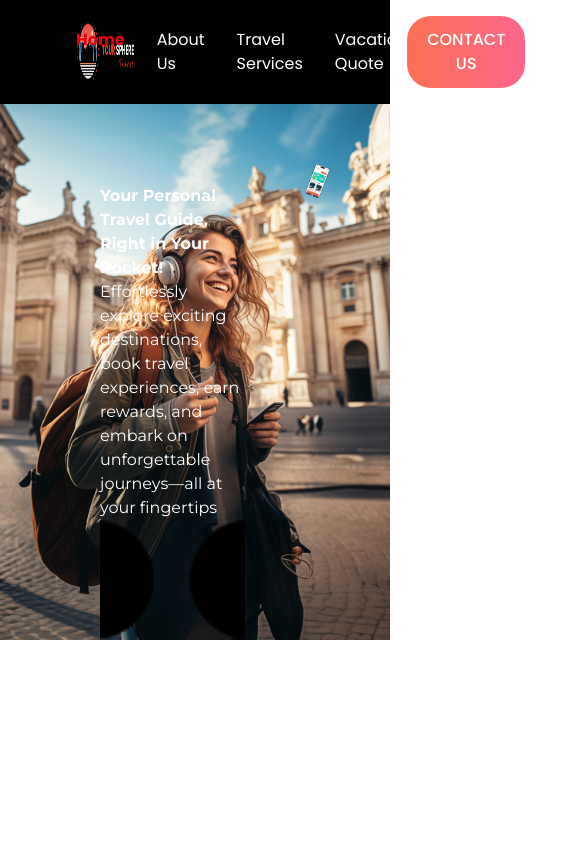
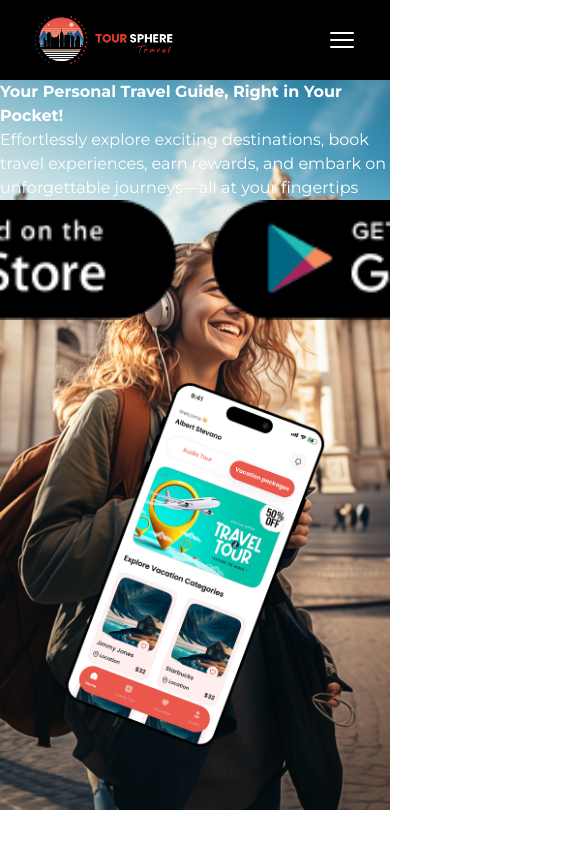
Before and after one commit to shahab-02/tourSphereTravel, a React (Vite) app: page / in a window 390 px wide. Shown: the top 844 px of the page, 585 px wide, since content can reach past the window. Built offline with nearby package versions, Linux system fonts and the light colour scheme.

Commit message:
Add responsive height for icons image on LandingPage
Added 'sm:h-15' class to the icons image to improve responsiveness on small screens in the LandingPage component.

```diff
--- a/package.json
+++ b/package.json
@@ -10,6 +10,7 @@
     "preview": "vite preview"
   },
   "dependencies": {
+    "@heroicons/react": "^2.2.0",
     "@tailwindcss/vite": "^4.1.13",
     "react": "^19.1.1",
     "react-dom": "^19.1.1",
--- /dev/null
+++ b/src/components/DesktopNavbar.jsx
@@ -0,0 +1,29 @@
+import React from 'react'
+import logo from '../assets/logo.png'
+
+
+
+
+function DesktopNavbar() {
+  return (
+
+    // Nav Section
+    <header className='flex bg-black justify-between w-full items-center p-4'>
+
+        <a href="#home"><img src={logo} alt="Image Error" className='h-15 ml-15'/></a>
+
+        <nav className=' text-white flex space-x-8 font-poppins'>
+        <a href="#home" className= ' text-red-600 font-bold'>Home</a>
+        <a href="#about">About Us</a>
+        <a href="#services">Travel Services</a>
+        <a href="#vacation">Vacation Quote</a>
+        </nav>
+
+      <div className=' text-white '>
+       <button className='bg-gradient-to-r from-[#F97150] to-[#FF668A]  mr-15 px-5 py-3 rounded-3xl font-poppins font-medium'>CONTACT US</button>
+      </div>
+    </header>
+  )
+}
+
+export default DesktopNavbar
--- a/src/components/LandingPage.jsx
+++ b/src/components/LandingPage.jsx
@@ -9,13 +9,13 @@ import mobs4 from '../assets/mobs4.png'
 function LandingPage() {
   return (
     <div className='font-montserrat'>
-    <div className='bg-cover bg-center flex' style={{backgroundImage: `url(${bgLogo})` }}>
-     <div className='flex-1 text-white pl-25 pt-20'>
+    <div className='bg-cover bg-center flex flex-col lg:flex-row' style={{backgroundImage: `url(${bgLogo})` }}>
+     <div className='lg:flex-1 text-white lg:pl-25 lg:pt-20'>
       <h1 className='lg:text-4xl xl:text-6xl font-bold lg:leading-normal'>
         Your Personal Travel Guide, Right in Your Pocket!
       </h1>
       <p className='lg:text-xl xl:text-3xl lg:pt-10 xl:pt-12 '>Effortlessly explore exciting destinations, book travel experiences, earn rewards, and embark on unforgettable journeys—all at your fingertips</p>
-      <img src={icons} className='lg:pt-15 xl:pt-18 h-30 object-cover lg:h-25 xl:h-32 2xl:h-35' />
+      <img src={icons} className='lg:pt-15 xl:pt-18 h-30 object-cover sm:h-15 lg:h-25 xl:h-32 2xl:h-35' />
      </div>
      <div className='flex-1'>
       <img src={mob1} className='max-w-full max-h-full p-15' />
--- a/src/components/Navbar.jsx
+++ b/src/components/Navbar.jsx
@@ -1,27 +1,53 @@
-import React from 'react'
+import React, { useState }  from 'react'
 import logo from '../assets/logo.png'
+import { Bars3Icon, XMarkIcon } from "@heroicons/react/24/outline";
+
 
 
 
 
 function Navbar() {
+
+  const [open, setOpen] = useState(false);
   return (
 
-    // Nav Section
+
     <header className='flex bg-black justify-between w-full items-center p-4'>
 
-        <a href="#home"><img src={logo} alt="Image Error" className='h-15 ml-15'/></a>
+        <a href="#home"><img src={logo} alt="Image Error" className='h-12 ml-4 md:h-14 md:ml-14 '/></a>
 
-        <nav className=' text-white flex space-x-8 font-poppins'>
+        {/* Nav Section All Desktop */}
+
+        <nav className='hidden text-white lg:flex space-x-8 font-poppins '>
         <a href="#home" className= ' text-red-600 font-bold'>Home</a>
         <a href="#about">About Us</a>
         <a href="#services">Travel Services</a>
         <a href="#vacation">Vacation Quote</a>
         </nav>
 
-      <div className=' text-white '>
+      <div className='hidden lg:flex text-white '>
        <button className='bg-gradient-to-r from-[#F97150] to-[#FF668A]  mr-15 px-5 py-3 rounded-3xl font-poppins font-medium'>CONTACT US</button>
       </div>
+      {/* Tab Nav */}
+      <button className='lg:hidden text-white mr-4 md:mr-14 ' onClick={() => setOpen(!open)}>
+         {open ? (
+           <XMarkIcon className="h-8 w-8" />
+         ) : (
+         <Bars3Icon className="h-8 w-8" />
+        )}
+      </button>
+     {/* Mobile Dropdown */}
+      {open && (
+        <nav className="absolute top-16 left-0 w-full bg-black text-white flex flex-col items-center gap-4 py-6 font-poppins lg:hidden">
+          <a href="#home" className="text-red-600 font-bold">Home</a>
+          <a href="#about">About Us</a>
+          <a href="#services">Travel Services</a>
+          <a href="#vacation">Vacation Quote</a>
+          <button className="bg-gradient-to-r from-[#F97150] to-[#FF668A] px-5 py-3 rounded-3xl font-poppins font-medium">
+            CONTACT US
+          </button>
+        </nav>
+      )}
     </header>
   )
 }
```
Also changed, not shown: 1 other file (tests, documents, lock files or other folders).
